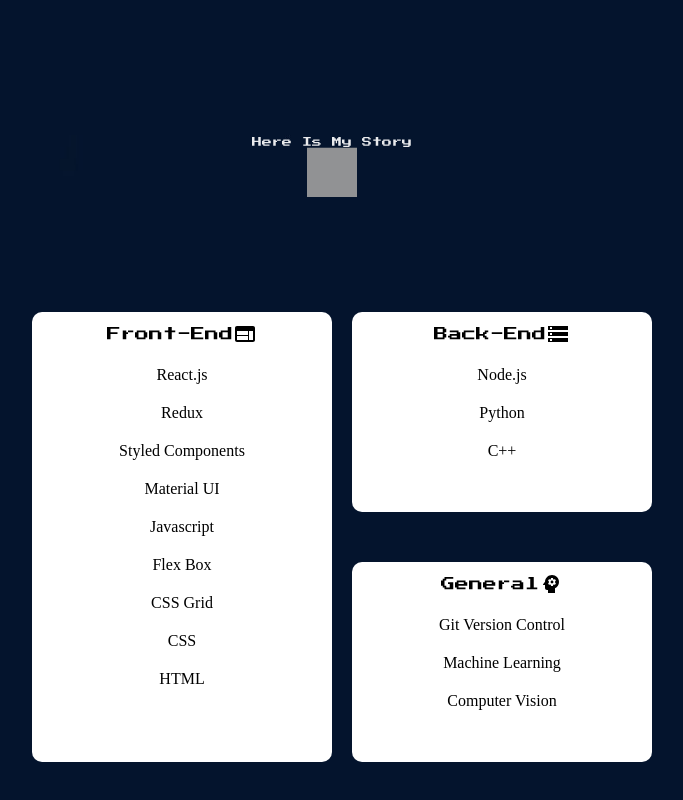
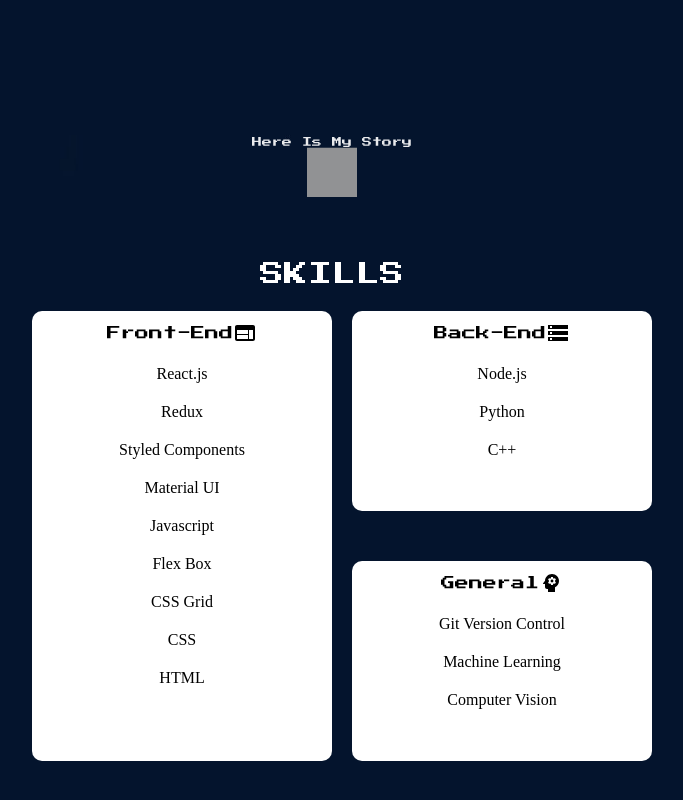
Before and after one commit to Nlouis38/portfolio, a React (Create React App) app: page / in a window 1280 px wide. Shown: the part 588-1388 px from the top of the page, without its empty margins (308-991 px from the left). Built offline with nearby package versions, Linux system fonts and the light colour scheme; grey boxes are pictures that could not be loaded; a web font is replaced by a local one.

Commit message:
Mac Update

```diff
--- a/src/components/Skills.js
+++ b/src/components/Skills.js
@@ -7,6 +7,7 @@
 function Skills() {
   return (
     <Container>
+      <Title>SKILLS</Title>
       <SkillsList>
         <FrontEnd>
           <div>
@@ -70,10 +71,21 @@
 `;
 
 const Container = styled.div`
+  display: flex;
+  flex-direction: column;
+  align-items: center;
   height: 100vh;
   width: 100vw;
   color: white;
   background-color: #04142d;
+`;
+
+const Title = styled.div`
+  margin-top: 50px;
+  font-family: "Press Start 2P", cursive;
+  font-size: 24px;
+  opacity: 0;
+  animation: ${SlideRight} 2s forwards;
 `;
 
 const SkillsList = styled.ul`
@@ -98,9 +110,9 @@
   height: 450px;
   border-radius: 10px;
   min-width: 200px;
-  margin: 100px 20px;
+  margin: 20px 20px;
   opacity: 0;
-  animation: ${SlideRight} 2s 1s forwards;
+  animation: ${SlideRight} 2s 1.5s forwards;
   div {
     display: flex;
     align-items: center;
@@ -135,7 +147,7 @@
   min-width: 200px;
   margin: 25px 0px;
   opacity: 0;
-  animation: ${SlideRight} 2s forwards;
+  animation: ${SlideRight} 2s 0.5s forwards;
   div {
     display: flex;
     align-items: center;
@@ -165,7 +177,7 @@
   min-width: 200px;
   margin: 25px 0px;
   opacity: 0;
-  animation: ${SlideRight} 2s 0.5s forwards;
+  animation: ${SlideRight} 2s 1s forwards;
   div {
     display: flex;
     align-items: center;
```
